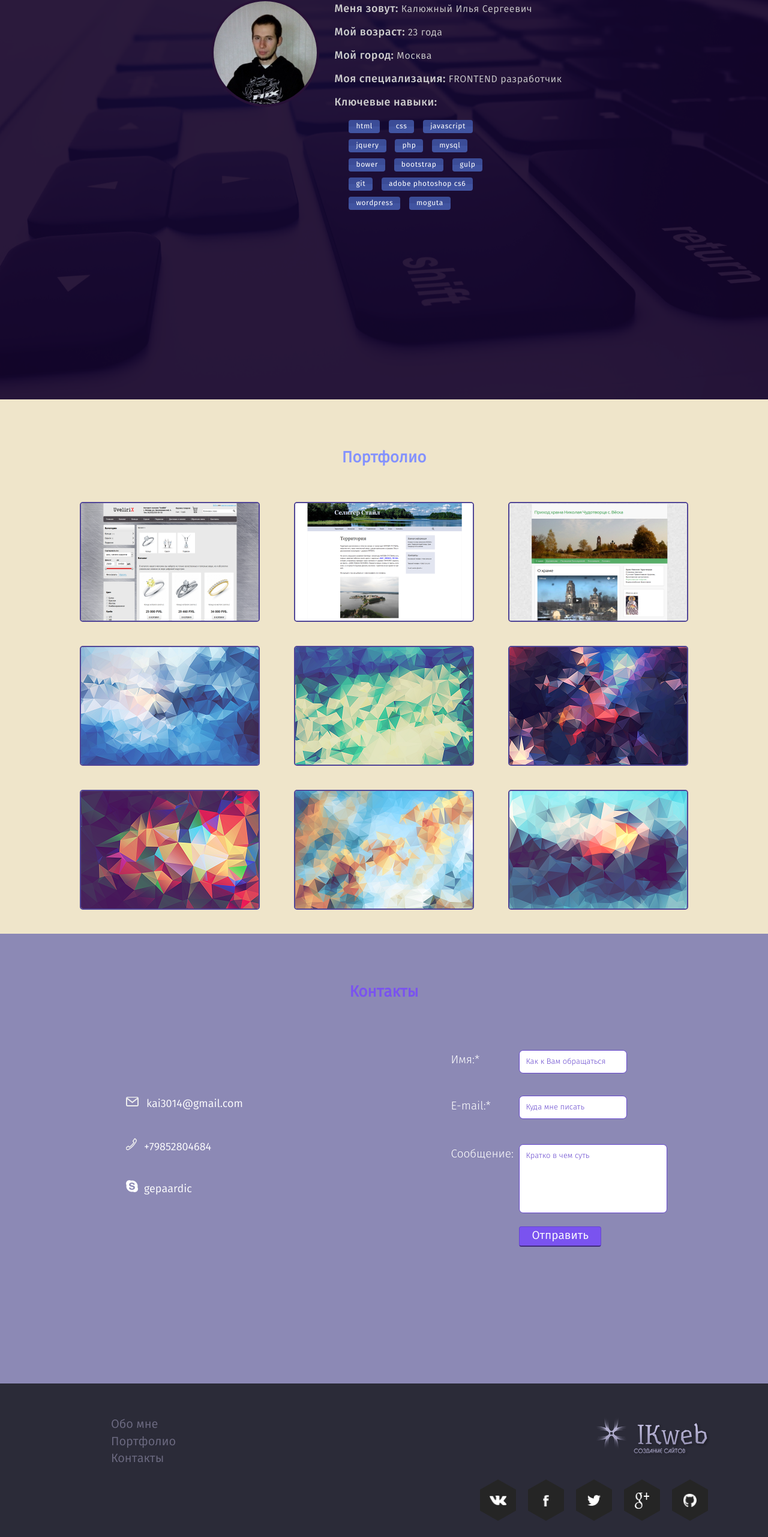
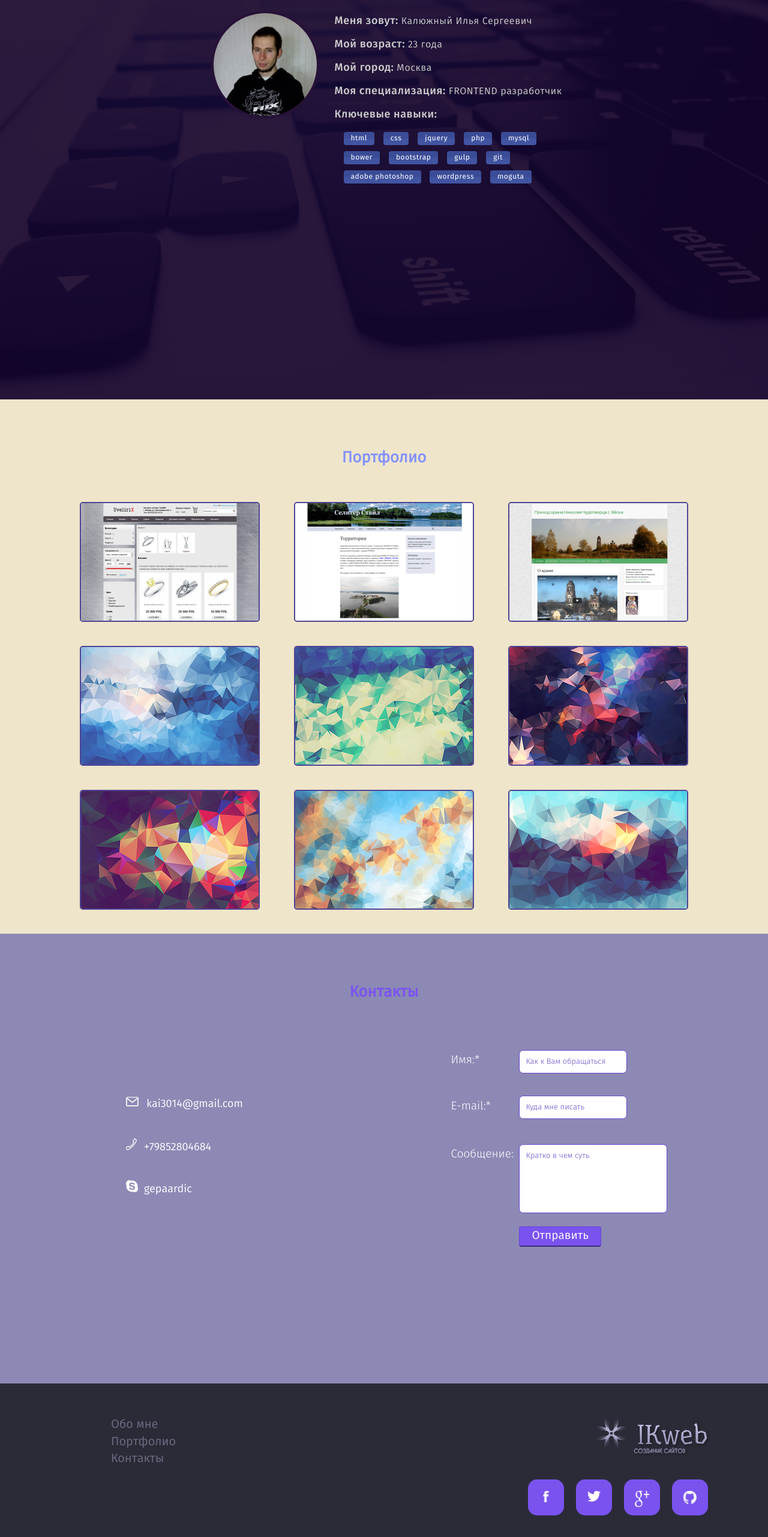
Before and after one commit to ilkalyuzhny/my-visit-adapt, a website: page app/index.html in a window 1280 px wide. Shown: the part 234-2797 px from the top of the page at 60% size. Drawn offline with nearby package versions, Linux system fonts and the light colour scheme.

Commit message:
added dopolnenie

```diff
--- a/app/css/main.css
+++ b/app/css/main.css
@@ -25,6 +25,11 @@ body textarea:required:valid {
 }
 body {
   font: normal 1em 'fira_sanslight';
+}
+img-responsive {
+  display: block;
+  max-width: 100%;
+  height: auto;
 }
 
 .menu {
@@ -61,7 +66,7 @@ body {
 .navigation-link {
   display: block;
   color: #AFABCC;
-  font-size: 26px;
+  font-size: 2.5rem; /*26px*/
   font-family: 'fira_sansbook';
   text-decoration: none;
   cursor: pointer;
@@ -69,7 +74,6 @@ body {
 .navigation-link:hover {
   transition: 1s;
   color: #8492FF;
-/*  opacity: 0.5;*/
   border-bottom: solid 1px #8492FF;
 }
 /**Navigatioon Lending end*/
@@ -81,14 +85,13 @@ body {
   background-repeat: repeat-x;
   background-position: top center;
   min-height: 900px; /*677px*/
+	/*height: 100vh;*/
   position: relative;
   background-size: cover;
 }
 .top-fon {
   min-height: 900px; /*677px*/
-/*  -webkit-box-shadow:rgba(255,255,255,.3) 0 0 0 1px;
-	box-shadow:rgba(255,255,255,.3) 0 0 0 1px;
-	background-color:rgba(15,15,15,.80);*/
+/*	height: 100vh;*/
 	-webkit-box-shadow:rgba(255,255,255,.3) 0 0 0 1px;
 	box-shadow:rgba(255,255,255,.3) 0 0 0 1px;
 	background-color:rgba(20,3,39,.90);
@@ -97,7 +100,7 @@ body {
 }
 .header-text {
   color: #8492FF; /*#cecece*/
-  font-size: 26px;
+  font-size: 4rem; /*26px*/
   font-family: 'fira_sansbook';
   text-align: center;
   padding-bottom: 10px;
@@ -135,10 +138,10 @@ body {
   font-family: 'fira_sansmedium';
 }
 .skills {
-  width: 300px; /*237px*/
+  width: 400px; /*237px*/
   position: relative;
   top: -20px; /*-34px*/
-  left: -100px; /*70px*/
+  left: -30px; /*70px*/
   float: right;
   display: block;
 }
@@ -165,6 +168,7 @@ body {
   background-color: #EFE5CA; /*#DBCAB8*/
   position: relative;
   margin: 0 auto;
+/*	height: 100vh;*/
   overflow: hidden;
 }
 .header-text-portf {
@@ -616,32 +620,24 @@ input:focus:-ms-input-placeholder {
   color: #fff;
   background: red;
 }
-
-.hex-simple .a {
-  width: 0;
-  border-bottom: 17px solid #252525;
-  border-left: 30px solid transparent;
-  border-right: 30px solid transparent;
-  position: relative;
-  top: 0px;
-}
 .hex-simple .b {
   width: 60px;
-  height: 35px;
-  background-color: #252525;
+  height: 60px;
   line-height: 35px;
   text-align: center;
+	background-color: #7A53EF;
+	border-radius: 15px;
+}
+.hex-simple .b:hover {
+  width: 60px;
+  height: 60px;
+  line-height: 35px;
+  text-align: center;
+	background-color: #997DED;
+	border-radius: 15px;
 }
 .soc-buttons {
-  padding-top: 0px;
-}
-.hex-simple .c {
-  width: 0;
-  border-top: 17px solid #252525;
-  border-left: 30px solid transparent;
-  border-right: 30px solid transparent;
-  position: relative;
-  top: 0px;
+  padding-top: 19px;
 }
 /**Block soc buttons end*/
 /**Section Four slide Footer end*/
--- a/app/index.html
+++ b/app/index.html
@@ -83,7 +83,6 @@
                         <ul class="skills">
                           <li class="skills-ikons">html</li>
                           <li class="skills-ikons">css</li>
-                          <li class="skills-ikons">javascript</li>
                           <li class="skills-ikons">jquery</li>
                           <li class="skills-ikons">php</li>
                           <li class="skills-ikons">mysql</li>
@@ -91,7 +90,7 @@
                           <li class="skills-ikons">bootstrap</li>
                           <li class="skills-ikons">gulp</li>
                           <li class="skills-ikons">git</li>
-                          <li class="skills-ikons">adobe photoshop cs6</li>
+                          <li class="skills-ikons">adobe photoshop</li>
                           <li class="skills-ikons">wordpress</li>
                           <li class="skills-ikons">moguta</li>
                         </ul>
@@ -308,14 +307,12 @@
             </li>
             <li>
               <a class="hex-simple" href="#" terget="_blanck">
-                <div class="a"></div>
                 <div class="b">
                   <img class="soc-buttons" src="images/fb.png" alt="" /></img>
                 </div>
-                <div class="c"></div>
               </a>
             </li>
-            <li>
+            <!--li>
               <a class="hex-simple" href="https://vk.com/global_scape" terget="_blanck">
                 <div class="a"></div>
                 <div class="b">
@@ -323,7 +320,7 @@
                 </div>
                 <div class="c"></div>
               </a>
-            </li>
+            </li-->
           </ul>
         </div>
       </div>
```
Also changed, not shown: app/images/f.png (added), app/images/g.png (added), app/images/gh.png (added), app/images/t.png (added), app/images/v.png (added).
